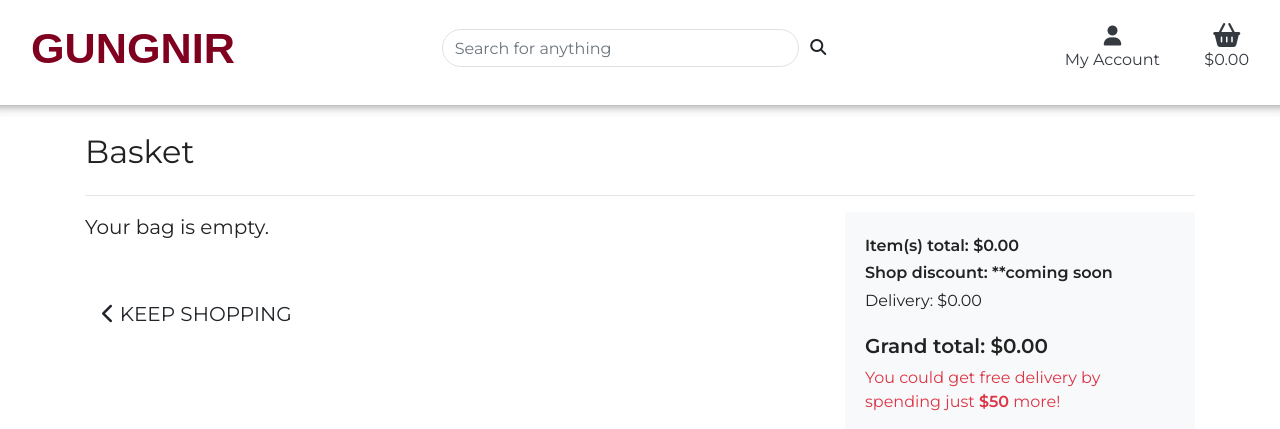
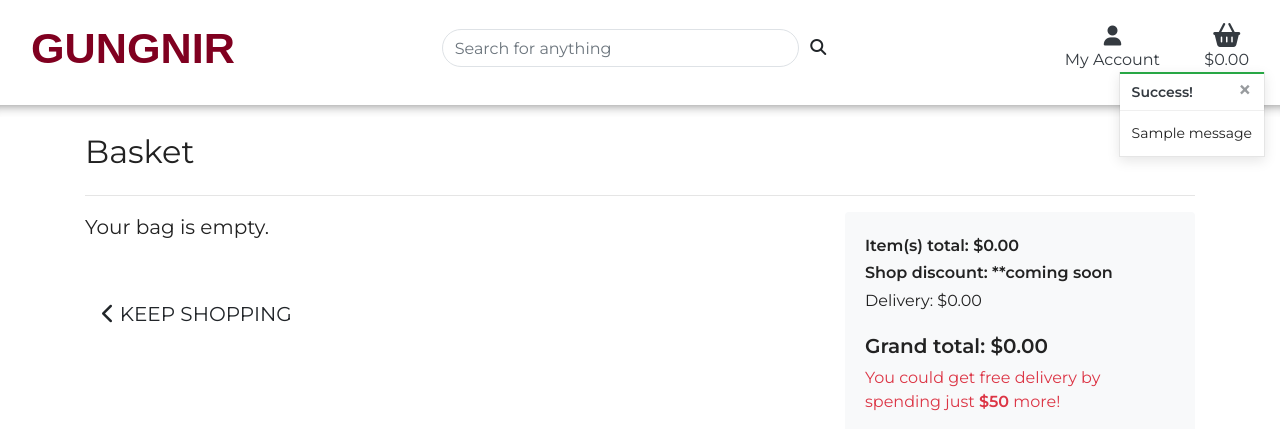
Before and after one commit to e-kai00/gungnir-shop, a Django app: page /basket/ in a window 1280 px wide. Shown: the top 429 px of the page. Run offline with Django 3.2, Linux system fonts and the light colour scheme; tables that the repository leaves empty hold one stand-in row (values such as "Sample post"); one stand-in notice (Sample message) is shown; some libraries are stand-ins or nearby versions; some web fonts are replaced.

Commit message:
Add feat: toasts

```diff
--- a/basket/views.py
+++ b/basket/views.py
@@ -1,4 +1,6 @@
 from django.shortcuts import render, redirect, reverse, HttpResponse
+from django.contrib import messages
+from products.models import Product
 
 # Create your views here.
 def view_basket(request):
@@ -8,6 +10,7 @@ def view_basket(request):
 
 def add_to_basket(request, item_id):
 
+    product = Product.objects.get(pk=item_id)
     quantity = int(request.POST.get('quantity'))
     redirect_url = request.POST.get('redirect_url')
     basket = request.session.get('basket', {})
@@ -17,6 +20,7 @@ def add_to_basket(request, item_id):
         basket[item_id] += quantity
     else:
         basket[item_id] = quantity
+        messages.success(request, f'{product.name} added to basket')
 
     request.session['basket'] = basket
     return redirect(redirect_url)
--- a/gungnir_shop/settings.py
+++ b/gungnir_shop/settings.py
@@ -80,6 +80,8 @@ TEMPLATES = [
         },
     },
 ]
+
+MESSAGE_STORAGE = 'django.contrib.messages.storage.session.SessionStorage'
 
 AUTHENTICATION_BACKENDS = [
     # Needed to login by username in Django admin, regardless of `allauth`
--- a/static/css/base.css
+++ b/static/css/base.css
@@ -87,6 +87,23 @@ body {
     color: #222222;
 }
 
+/* ------------------------------- Bootstrap toasts */
+
+.message-container {
+    position: fixed;
+    top: 72px;
+    right: 15px;
+    z-index: 99999999999;
+}
+
+.custom-toast {
+    overflow: visible;
+}
+
+.toast-capper {
+    height: 2px;
+}
+
 /* --------------------Home page */
 .card-link {
     color: #222222;
--- a/templates/base.html
+++ b/templates/base.html
@@ -108,6 +108,24 @@
         </div>
     </header>
 
+    {% if messages %}
+        <div class="message-container">
+            {% for message in messages %}
+                {% with message.level as level %}
+                    {% if level == 40 %}
+                        {% include 'includes/toasts/toast_error.html' %}
+                    {% elif level == 30 %}
+                        {% include 'includes/toasts/toast_warning.html' %}
+                    {% elif level == 25 %}
+                        {% include 'includes/toasts/toast_success.html' %}
+                    {% else %}
+                        {% include 'includes/toasts/toast_info.html' %}
+                    {% endif %}
+                {% endwith %}
+            {% endfor %}
+        </div>
+    {% endif %}
+
     {% block page_header %}
     {% endblock %}
 
@@ -170,6 +188,9 @@
     </footer>
 
     {% block postloadjs %}
+    <script type="text/javascript">
+        $('.toast').toast('show');
+    </script>
     {% endblock %}
 
   </body>
--- /dev/null
+++ b/templates/includes/toasts/toast_success.html
@@ -0,0 +1,13 @@
+<div class="toast custom-toast rounded-0 border-top-0" data-autohide="false">
+    <div class="arrow-up arrow-success"></div>
+    <div class="w-100 toast-capper bg-success"></div>
+    <div class="toast-header bg-white text-dark">
+        <strong class="mr-auto">Success!</strong>
+        <button type="button" class="ml-2 mb-1 close text-dark" data-dismiss="toast" aria-label="Close">
+            <span aria-hidden="true">&times;</span>
+        </button>
+    </div>
+    <div class="toast-body bg-white">
+        {{ message }}
+    </div>
+</div>
```
Also changed, not shown: templates/includes/toasts/toast_error.html (added, +13 -0 lines), templates/includes/toasts/toast_info.html (added, +13 -0 lines), templates/includes/toasts/toast_warning.html (added, +13 -0 lines).
